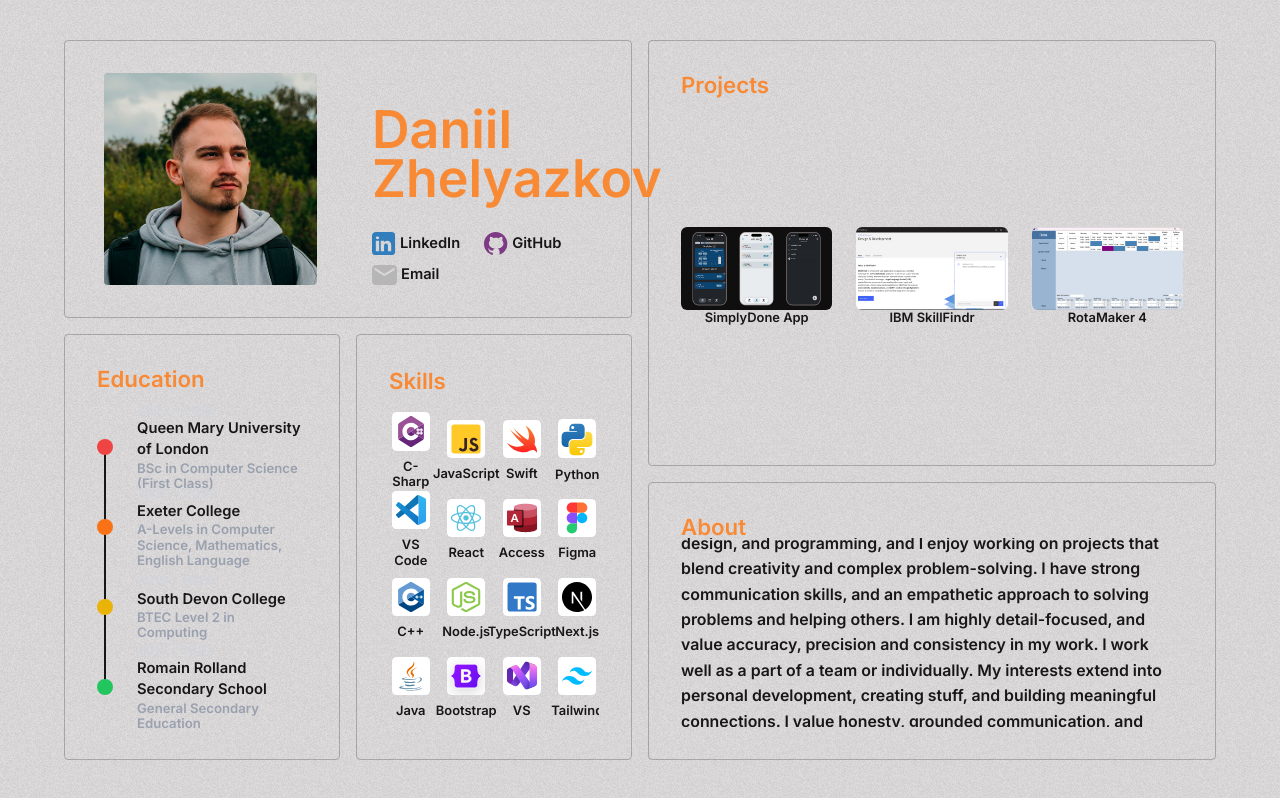
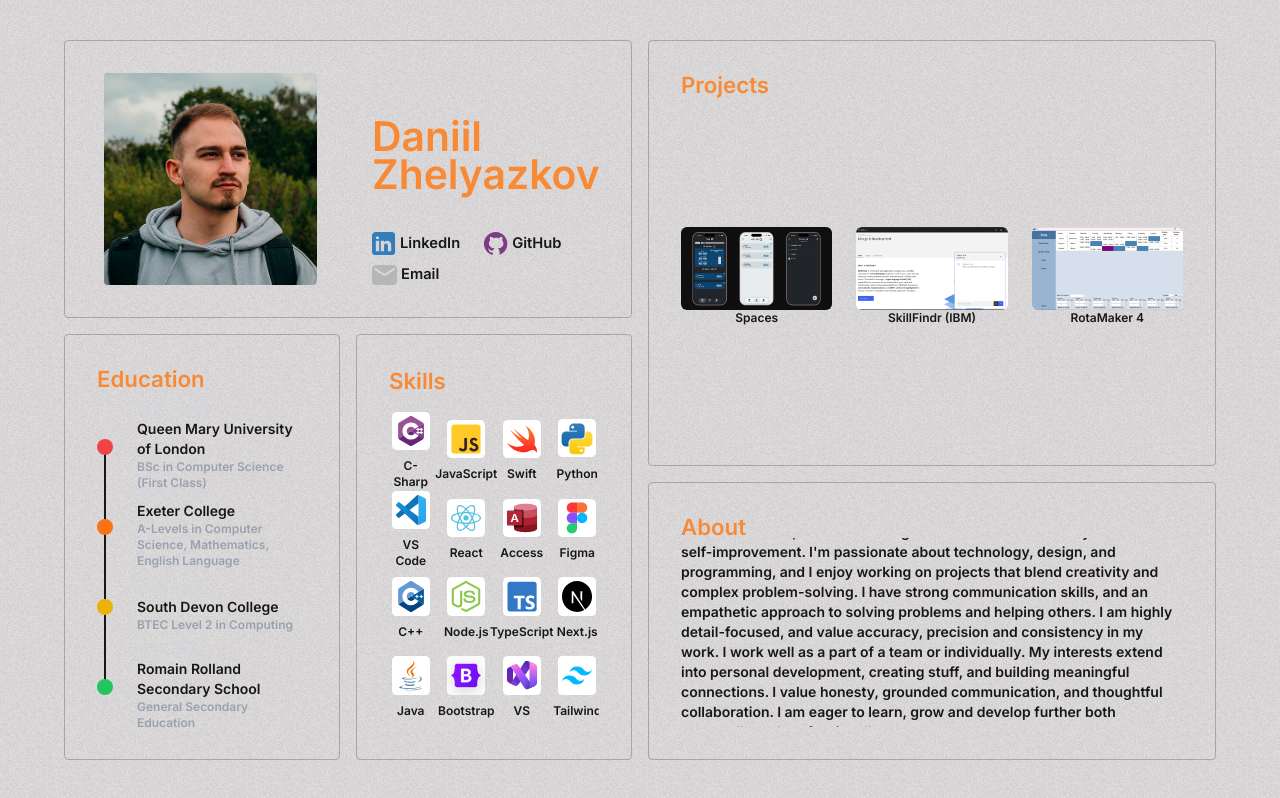
Before and after one commit to dannkis/daniil-portfolio-website, a Next.js app in the folder portfolio/: page / in a window 1280 px wide. Built offline with nearby package versions, Linux system fonts and the light colour scheme.

Commit message:
Minor improvements to Image and Text in Contacts container

```diff
--- a/portfolio/app/globals.css
+++ b/portfolio/app/globals.css
@@ -139,7 +139,6 @@ body {
     box-shadow:
       0 0 0 1px rgb(from var(--cursor-accent) r g b / 0.24),
       0 0 22px rgb(from var(--cursor-accent) r g b / 0.18);
-    backdrop-filter: contrast(1.7) saturate(1.25);
   }
 
   .custom-cursor[data-over-interactive="true"]::after {
@@ -169,8 +168,8 @@ body {
   }
 
   .text-display {
-    font-size: clamp(2rem, 4vw + 1rem, 3.25rem);
-    line-height: 0.94;
+     font-size: clamp(2rem, 18cqw, 4rem);
+     line-height: 0.94;
   }
 
   .subheading {
--- a/portfolio/app/page.tsx
+++ b/portfolio/app/page.tsx
@@ -231,14 +231,14 @@ export default function Home() {
                   layout
                   transition={{ type: "spring", stiffness: 300, damping: 30 }}
                 >
-                  {activeSkill.name}
+                  Certificate
                 </motion.h1>
                 <div className="relative min-h-0 flex-1 overflow-visible">
                   <PreviewPanel
                     contentKey={activeSkill.id}
                     image={activeSkill.certificateImage}
                     placeholder="Add a certificateImage for this skill in content/skills.json."
-                    title="Certificate Preview"
+                    title="Preview"
                   />
                 </div>
               </>
@@ -264,14 +264,14 @@ export default function Home() {
                   layout
                   transition={{ type: "spring", stiffness: 300, damping: 30 }}
                 >
-                  {selectedEducation.qualification}
+                  Certificate
                 </motion.h1>
                 <div className="relative min-h-0 flex-1 overflow-visible">
                   <PreviewPanel
                     contentKey={selectedEducation.id}
                     image={selectedEducation.certificateImage}
                     placeholder="Add certificateImage to this education entry in content/education.json."
-                    title="Certificate Preview"
+                    title="Preview"
                   />
                 </div>
               </>
--- a/portfolio/components/sections/AboutSection.tsx
+++ b/portfolio/components/sections/AboutSection.tsx
@@ -26,7 +26,7 @@ export default function AboutSection({ project, education, skill }: Props) {
         },
         {
           href: project.links?.website,
-          label: "Website / App",
+          label: "App",
         },
       ].filter(
         (link): link is ProjectLink =>
@@ -40,32 +40,18 @@ export default function AboutSection({ project, education, skill }: Props) {
       : skill
         ? `skill-${skill.id}`
         : "about";
-  const title = project
-    ? "About Project"
-    : education
-      ? "About Education"
-      : skill
-        ? "About Skill"
-        : "About";
   const text = project
     ? project.description
     : education
       ? education.description
       : skill
         ? (skill.description ??
-          "Add a description for this skill in content/skills.json.")
+          "No description for this skill in content/skills.json.")
         : about.text;
 
   return (
     <>
-      <motion.h1
-        key={`${contentKey}-title`}
-        initial={{ opacity: 0, x: -10, filter: "blur(6px)" }}
-        animate={{ opacity: 1, x: 0, filter: "blur(0px)" }}
-        transition={{ type: "spring", stiffness: 320, damping: 28 }}
-      >
-        {title}
-      </motion.h1>
+      <h1>About</h1>
       <div className="relative flex h-full items-center overflow-hidden">
         <AnimatePresence mode="popLayout">
           <motion.div
@@ -76,7 +62,7 @@ export default function AboutSection({ project, education, skill }: Props) {
             exit={{ opacity: 0, y: -14, filter: "blur(8px)" }}
             transition={{ type: "spring", stiffness: 300, damping: 26 }}
           >
-            <p className="text-body">{text}</p>
+            <p className="text-sm">{text}</p>
             {projectLinks.length > 0 && (
               <div className="flex flex-wrap gap-2">
                 {projectLinks.map((link) => (
--- a/portfolio/components/sections/ContactsSection.tsx
+++ b/portfolio/components/sections/ContactsSection.tsx
@@ -2,7 +2,7 @@ export default function ContactsSection() {
   return (
     <>
       <div className="box-subcontainer flex items-center justify-center">
-        <div className="flex aspect-square h-40 sm:h-full sm:max-h-full">
+        <div className="flex aspect-square h-40 sm:h-full sm:max-w-full">
           <img
             className="object-contain"
             src="/images/profile.png"
@@ -10,7 +10,7 @@ export default function ContactsSection() {
           />
         </div>
       </div>
-      <div className="box-subcontainer relative flex min-h-44 items-center pb-12 sm:min-h-0">
+      <div className="box-subcontainer @container relative flex min-h-44 min-w-0 items-center pb-12 sm:min-h-0">
         <h1 className="text-display">
           Daniil <br /> Zhelyazkov
         </h1>
--- a/portfolio/components/sections/EducationSection.tsx
+++ b/portfolio/components/sections/EducationSection.tsx
@@ -15,13 +15,7 @@ export default function EducationSection({
 }: Props) {
   return (
     <>
-      <motion.h1
-        className="mb-4"
-        layout
-        transition={{ type: "spring", stiffness: 300, damping: 30 }}
-      >
-        {selectedEducation ? selectedEducation.qualification : "Education"}
-      </motion.h1>
+      <h1 className="mb-4">Education</h1>
 
       <motion.div
         className="relative flex min-h-0 flex-1 overflow-visible"
@@ -88,11 +82,9 @@ export default function EducationSection({
                     damping: 28,
                   }}
                 >
-                  <p className="subheading text-gray-300">{entry.period}</p>
-                  <p className="text-body-compact">{entry.name}</p>
-                  <p className="subheading text-gray-400">
-                    {entry.qualification}
-                  </p>
+                  <p className="text-xs text-gray-300">{entry.period}</p>
+                  <p className="text-sm">{entry.name}</p>
+                  <p className="text-xs text-gray-400">{entry.qualification}</p>
                 </motion.button>
               );
             })}
--- a/portfolio/components/sections/ProjectsSection.tsx
+++ b/portfolio/components/sections/ProjectsSection.tsx
@@ -145,7 +145,7 @@ export default function ProjectsSection({
                     />
                   </motion.div>
                 )}
-                <p className="text-label">{project.name}</p>
+                <p className="text-xs">{project.name}</p>
               </motion.button>
             ))}
           </div>
--- a/portfolio/components/sections/SkillsSection.tsx
+++ b/portfolio/components/sections/SkillsSection.tsx
@@ -27,11 +27,7 @@ export default function SkillsSection({
           layout
           transition={{ type: "spring", stiffness: 300, damping: 30 }}
         >
-          {activeSkill
-            ? activeSkill.name
-            : isStackMode
-              ? "Stack Used"
-              : "Skills"}
+          {isStackMode ? "Stack Used" : "Skills"}
         </motion.h1>
       </div>
 
@@ -59,14 +55,14 @@ export default function SkillsSection({
                           ? 1.12
                           : 1,
                   }}
-                  whileHover={isInteractive ? { scale: 1.04 } : undefined}
+                  whileHover={isInteractive ? { scale: 1.02 } : undefined}
                   transition={{
                     type: "spring",
                     stiffness: 300,
                     damping: 24,
                   }}
                 />
-                <p className="text-label text-center">{skill.name}</p>
+                <p className="text-center text-xs">{skill.name}</p>
               </>
             );
 
--- a/portfolio/content/projects.json
+++ b/portfolio/content/projects.json
@@ -1,7 +1,7 @@
 [
   {
     "id": "simplydone",
-    "name": "SimplyDone App",
+    "name": "Spaces",
     "description": "A productivity-focused task management app concept with mobile-first layouts, simple interaction patterns, and a clean visual hierarchy.",
     "image": {
       "src": "/images/projects/simplydone.png",
@@ -30,7 +30,7 @@
   },
   {
     "id": "skillfindr",
-    "name": "IBM SkillFindr",
+    "name": "SkillFindr (IBM)",
     "description": "A skill discovery and matching concept built around making technical strengths easier to search, compare, and present.",
     "image": {
       "src": "/images/projects/skillfindr.png",
```
